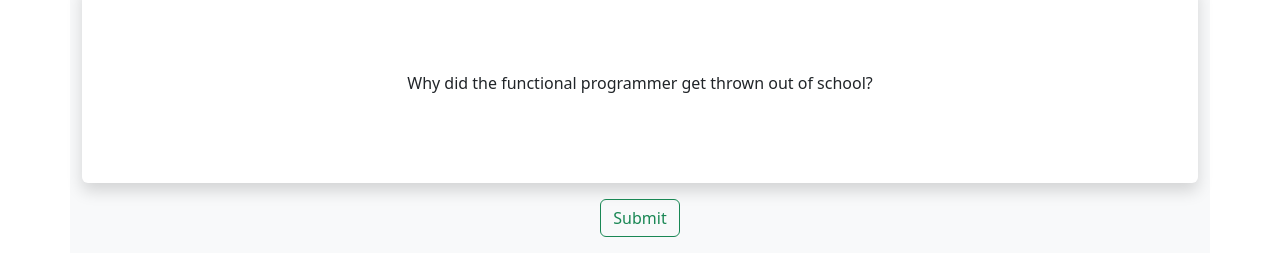
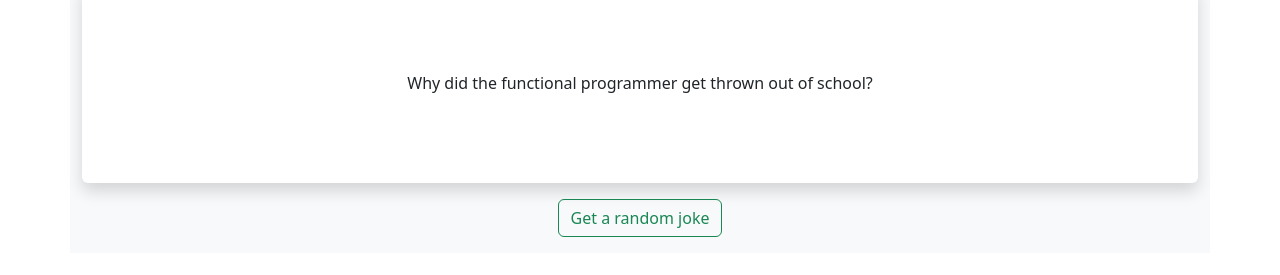
Before and after one commit to ankitjhagithub21/Random-joke-generator, a plain HTML site: page index.html in a window 1280 px wide. Shown: the part 137-412 px from the top of the page. Drawn offline with nearby package versions, Linux system fonts and the light colour scheme.

Commit message:
Update index.html

```diff
--- a/index.html
+++ b/index.html
@@ -11,7 +11,7 @@
     <div class="container text-center my-5 bg-light py-3">
         <h1>Random Jokes</h1>
         <p class="d-flex align-items-center justify-content-center  mx-auto p-2 bg-white rounded shadow" id="joke" style="height:200px">Why did the functional programmer get thrown out of school?</p>
-        <button class="btn btn-outline-success" id="btn">Submit</button>
+        <button class="btn btn-outline-success" id="btn">Get a random joke</button>
     </div>
 
     <script src="app.js"></script>
```
